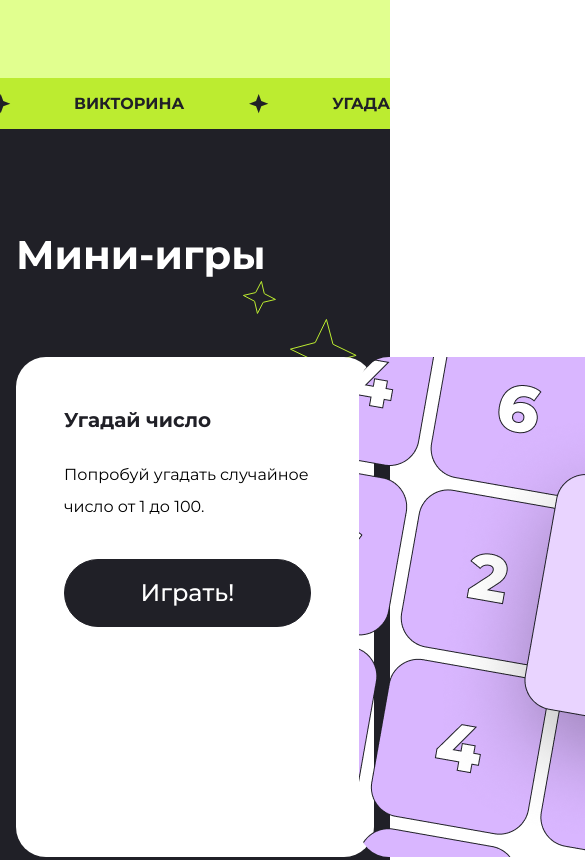
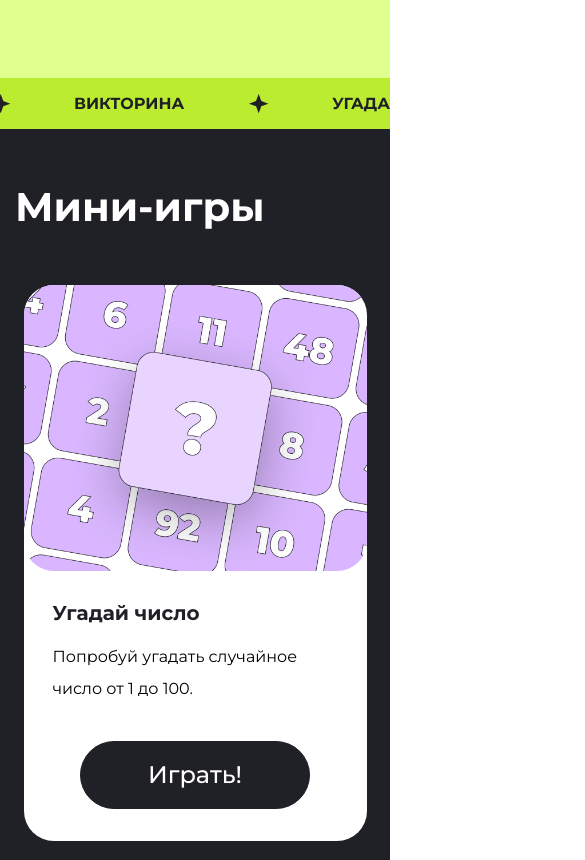
Before and after one commit to MethodGirl/Mini-games, a plain HTML site: page index.html in a window 390 px wide. Shown: the part 600-1460 px from the top of the page, 585 px wide, since content can reach past the window. Drawn offline with Linux system fonts and the light colour scheme.

Commit message:
Адаптив секции игр/подвала

```diff
--- /dev/null
+++ b/scss/adaptive/_games-adaptive.scss
@@ -0,0 +1,145 @@
+@media(max-width: 1160px) {
+    .games__content {
+        .game {
+            max-height: 450px;
+
+            &__intro-name {
+                margin-bottom: 15px;
+            }
+
+            &__intro {
+                margin: 29px 29px 32px 29px;
+            }
+
+            &__intro-button {
+                width: 230px;
+            }
+
+            &__image {
+                width: 400px;
+            }
+        }
+    }
+}
+
+@media(max-width: 981px) {
+    .game__image {
+        max-width: 300px;
+        min-width: unset;
+        height: auto;
+    }
+
+    .game {
+        height: 340px;
+    }
+
+    .games__wrapper::after {
+        right: 69px;
+        top: 140px;
+    }
+
+    .games__wrapper::before {
+        right: 154px;
+        top: 177px;
+    }
+
+    .game__intro-button {
+        width: 190px;
+    }
+
+    .game__intro {
+        margin: 32px 22px 0 22px;
+    }
+
+    .game__intro-description {
+        font-size: clamp(14px, 2vw, 24px);
+        margin-bottom: 18px;
+        line-height: 1.2;
+    }
+
+    .game__intro-name {
+        margin-bottom: 10px;
+    }
+}
+
+
+@media(max-width: 827px) {
+    .container {
+        padding-inline: max(15px, calc(50% - 600px));
+        margin-inline: auto;
+    }
+
+    .games__wrapper {
+        padding-bottom: 10px;
+    }
+
+    .games__content {
+        width: fit-content;
+        margin: 0 auto;
+    }
+
+    .games__title {
+        margin-bottom: 48px !important;
+        padding-top: 48px !important;
+    }
+
+    .game__intro-name {
+        font-size: 32px;
+        margin-bottom: 16px;
+        line-height: 1.3;
+    }
+
+    .game__intro-description {
+        font-size: 16px;
+    }
+
+    .game__intro-button {
+        display: block;
+        width: 285px;
+        margin: 32px auto 0;
+    }
+
+    .game__intro {
+        margin: 29px 29px 32px 29px;
+    }
+
+    .game {
+        display: flex;
+        flex-direction: column;
+        max-width: 343px;
+        max-height: unset !important;
+        height: unset !important;
+    }
+
+    .last-game {
+        margin-bottom: 0;
+    }
+
+    .game__image {
+        max-width: 343px;
+        min-width: unset;
+        height: auto;
+    }
+
+    .game:nth-child(odd) {
+        flex-direction: column-reverse;
+    }
+
+    .games__container::before,
+    .games__container::after,
+    .games__wrapper::before,
+    .games__wrapper::after {
+        display: none;
+    }
+
+}
+
+@media(max-width: 374px) {
+    .game__image {
+        max-width: 300px;
+    }
+
+    .game{
+        width: min-content;
+    }
+}
--- a/scss/games/_game.scss
+++ b/scss/games/_game.scss
@@ -8,7 +8,7 @@
 
     &__image {
         border-radius: 30px;
-        min-width: 600px;
+        width: 600px;
         height: auto;
     }
 
--- a/scss/games/_games.scss
+++ b/scss/games/_games.scss
@@ -1,12 +1,15 @@
 .games {
+    background-color: var(--color-black);
+
     &__container {
         position: relative;
+        background-color: var(--color-black);
     }
 
     &__wrapper {
         position: relative;
+        padding-bottom: 144px;
         background-color: var(--color-black);
-        padding-bottom: 144px;
     }
 
 
--- a/scss/styles.scss
+++ b/scss/styles.scss
@@ -227,6 +227,8 @@ body {
 @import "adaptive/fyp-adaptive";
 @import "adaptive/container-adaptive";
 @import "adaptive/header-adaptive";
+@import "adaptive/games-adaptive";
+@import "adaptive/footer";
 
 @import "games/games";
 @import "games/game";
```
Also changed, not shown: css/styles.css, js/hw-3.js (added), scss/adaptive/_footer.scss (added).
